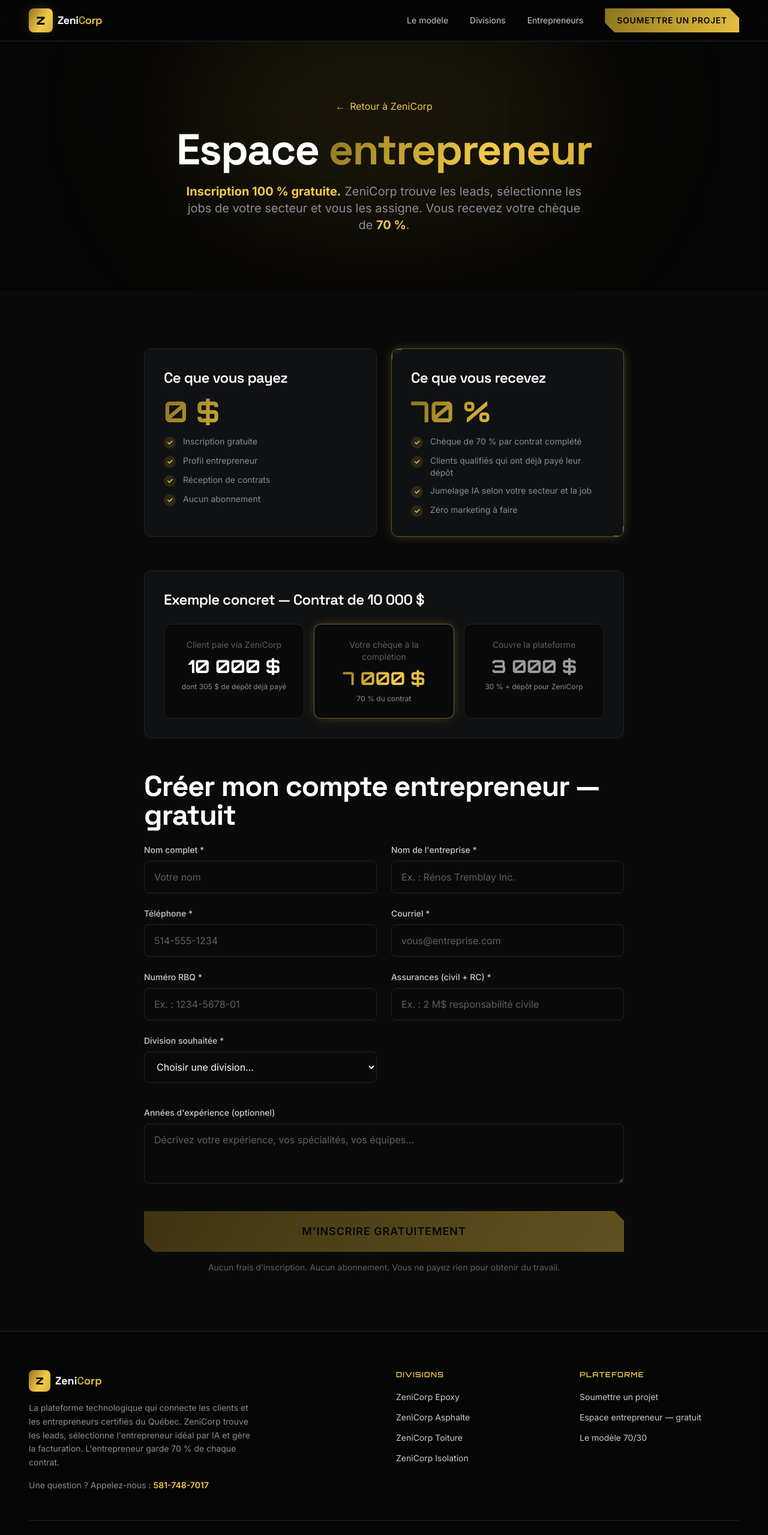
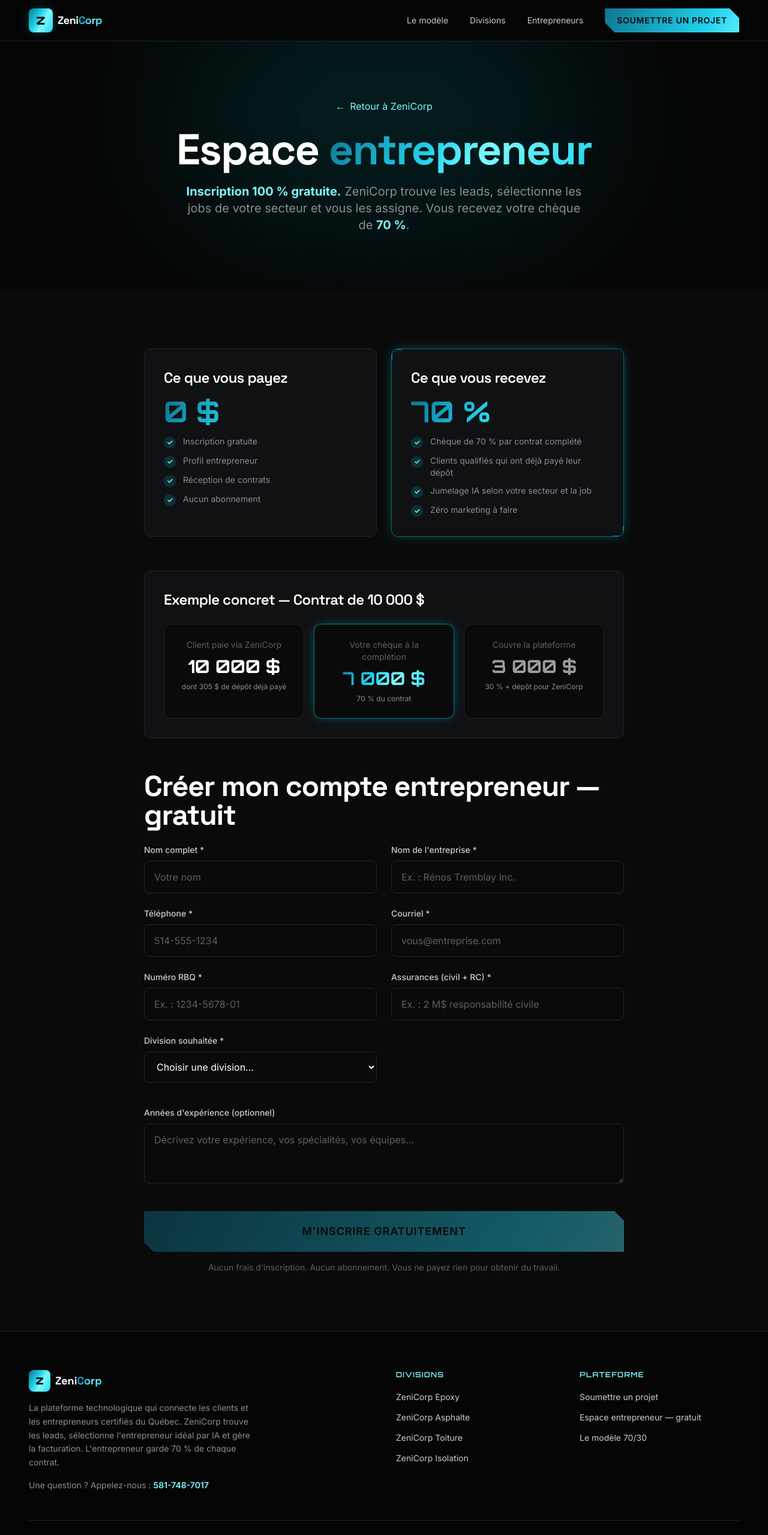
Before and after one commit to Alexandre08626/zenicorp-platform, a Next.js app: page /entrepreneur in a window 1280 px wide. Shown: the top 2559 px of the page at 60% size. Built offline with nearby package versions, Linux system fonts and the light colour scheme.

Commit message:
Changement palette: or/jaune -> cyan electrique (look IA tech)

```diff
--- a/src/app/api/soumission/route.ts
+++ b/src/app/api/soumission/route.ts
@@ -90,7 +90,7 @@ export async function POST(req: NextRequest) {
           <p>Bonjour <strong>${prenom}</strong>,</p>
           <p>Nous avons bien reçu votre soumission pour <strong>${division}</strong>.</p>
           ${paylinkUrl ? `<p>Pour réserver votre projet, payez le dépôt de <strong>305 $</strong> :</p>
-          <p><a href="${paylinkUrl}" style="display:inline-block;background:#D4AF37;color:#000;padding:14px 28px;text-decoration:none;font-weight:bold">PAYER LE DÉPÔT DE 305 $</a></p>` : ''}
+          <p><a href="${paylinkUrl}" style="display:inline-block;background:#00E5FF;color:#000;padding:14px 28px;text-decoration:none;font-weight:bold">PAYER LE DÉPÔT DE 305 $</a></p>` : ''}
           <p>Un conseiller ZeniCorp vous contactera sous 24 h.</p>
           <p style="color:#666;font-size:13px">ZeniCorp — Votre projet. Notre expertise.</p>
         </div>`,
--- a/src/app/entrepreneur/page.tsx
+++ b/src/app/entrepreneur/page.tsx
@@ -52,10 +52,10 @@ export default function EntrepreneurPage() {
       <main className="flex-1">
         <section className="py-16 sm:py-24 bg-black">
           <div className="container-zenicorp max-w-2xl text-center">
-            <div className="w-20 h-20 mx-auto grid place-items-center rounded-2xl bg-gold/10 border border-gold/40 mb-6 text-4xl animate-pulse-glow">✓</div>
+            <div className="w-20 h-20 mx-auto grid place-items-center rounded-2xl bg-cyan/10 border border-cyan/40 mb-6 text-4xl animate-pulse-glow">✓</div>
             <h2 className="heading-2 mb-4">Votre inscription est reçue !</h2>
             <p className="body-large mb-8">
-              Merci <strong className="text-goldBright">{form.entreprise}</strong> ! Un conseiller ZeniCorp
+              Merci <strong className="text-cyanBright">{form.entreprise}</strong> ! Un conseiller ZeniCorp
               vous contacte sous 24 h pour activer votre profil d'entrepreneur.
             </p>
             <div className="panel p-8 text-left mb-10">
@@ -68,7 +68,7 @@ export default function EntrepreneurPage() {
                   'Job complétée = chèque de 70 % du contrat.',
                 ].map((item, i) => (
                   <li key={i} className="flex items-start gap-4">
-                    <span className="w-8 h-8 flex items-center justify-center rounded-full bg-gold-gradient text-black font-bold flex-shrink-0">{i + 1}</span>
+                    <span className="w-8 h-8 flex items-center justify-center rounded-full bg-cyan-gradient text-black font-bold flex-shrink-0">{i + 1}</span>
                     <span className="body-base text-sm">{item}</span>
                   </li>
                 ))}
@@ -86,18 +86,18 @@ export default function EntrepreneurPage() {
       {/* Hero */}
       <section className="relative py-24 overflow-hidden bg-black">
         <div className="absolute inset-0 bg-grid opacity-50 bg-grid-fade" />
-        <div className="absolute -top-20 left-1/2 -translate-x-1/2 w-[700px] h-[400px] rounded-full bg-gold/10 blur-[120px]" />
+        <div className="absolute -top-20 left-1/2 -translate-x-1/2 w-[700px] h-[400px] rounded-full bg-cyan/10 blur-[120px]" />
         <div className="relative container-zenicorp z-10 text-center">
-          <Link href="/" className="inline-flex items-center gap-2 text-goldBright hover:text-gold transition-colors mb-6">
+          <Link href="/" className="inline-flex items-center gap-2 text-cyanBright hover:text-cyan transition-colors mb-6">
             <span>←</span> Retour à ZeniCorp
           </Link>
           <h1 className="heading-1 mb-5">
-            Espace <span className="text-gradient-gold">entrepreneur</span>
+            Espace <span className="text-gradient-cyan">entrepreneur</span>
           </h1>
           <p className="body-large max-w-2xl mx-auto">
-            <strong className="text-goldBright">Inscription 100 % gratuite.</strong> ZeniCorp trouve les leads,
+            <strong className="text-cyanBright">Inscription 100 % gratuite.</strong> ZeniCorp trouve les leads,
             sélectionne les jobs de votre secteur et vous les assigne. Vous recevez votre chèque de{' '}
-            <strong className="text-goldBright">70 %</strong>.
+            <strong className="text-cyanBright">70 %</strong>.
           </p>
         </div>
       </section>
@@ -108,23 +108,23 @@ export default function EntrepreneurPage() {
           <div className="grid grid-cols-1 md:grid-cols-2 gap-6 mb-14">
             <div className="panel panel-hover p-8">
               <h3 className="heading-3 mb-4">Ce que vous payez</h3>
-              <div className="font-tech text-5xl font-bold text-gradient-gold mb-4">0 $</div>
+              <div className="font-tech text-5xl font-bold text-gradient-cyan mb-4">0 $</div>
               <ul className="space-y-2.5">
                 {['Inscription gratuite', 'Profil entrepreneur', 'Réception de contrats', 'Aucun abonnement'].map((item) => (
                   <li key={item} className="flex items-start gap-3 text-muted">
-                    <span className="w-5 h-5 mt-0.5 grid place-items-center rounded-full bg-gold/15 text-goldBright text-xs font-bold flex-shrink-0">✓</span>
+                    <span className="w-5 h-5 mt-0.5 grid place-items-center rounded-full bg-cyan/15 text-cyanBright text-xs font-bold flex-shrink-0">✓</span>
                     <span className="text-sm">{item}</span>
                   </li>
                 ))}
               </ul>
             </div>
-            <div className="panel panel-glow corner p-8 border-gold/40 shadow-glow-gold-sm">
+            <div className="panel panel-glow corner p-8 border-cyan/40 shadow-glow-cyan-sm">
               <h3 className="heading-3 mb-4">Ce que vous recevez</h3>
-              <div className="font-tech text-5xl font-bold text-gradient-gold mb-4">70 %</div>
+              <div className="font-tech text-5xl font-bold text-gradient-cyan mb-4">70 %</div>
               <ul className="space-y-2.5">
                 {['Chèque de 70 % par contrat complété', 'Clients qualifiés qui ont déjà payé leur dépôt', 'Jumelage IA selon votre secteur et la job', 'Zéro marketing à faire'].map((item) => (
                   <li key={item} className="flex items-start gap-3 text-muted">
-                    <span className="w-5 h-5 mt-0.5 grid place-items-center rounded-full bg-gold/15 text-goldBright text-xs font-bold flex-shrink-0">✓</span>
+                    <span className="w-5 h-5 mt-0.5 grid place-items-center rounded-full bg-cyan/15 text-cyanBright text-xs font-bold flex-shrink-0">✓</span>
                     <span className="text-sm">{item}</span>
                   </li>
                 ))}
@@ -141,9 +141,9 @@ export default function EntrepreneurPage() {
                 <div className="font-tech text-3xl font-bold text-white">10 000 $</div>
                 <div className="text-xs text-muted mt-2">dont 305 $ de dépôt déjà payé</div>
               </div>
-              <div className="rounded-xl bg-black/50 border border-gold/50 p-6 shadow-glow-gold-sm">
+              <div className="rounded-xl bg-black/50 border border-cyan/50 p-6 shadow-glow-cyan-sm">
                 <div className="text-sm text-dim mb-2">Votre chèque à la complétion</div>
-                <div className="font-tech text-3xl font-bold text-gradient-gold">7 000 $</div>
+                <div className="font-tech text-3xl font-bold text-gradient-cyan">7 000 $</div>
                 <div className="text-xs text-muted mt-2">70 % du contrat</div>
               </div>
               <div className="rounded-xl bg-black/50 border border-line p-6">
@@ -209,7 +209,7 @@ export default function EntrepreneurPage() {
               </div>
             )}
 
-            <button type="submit" disabled={!complet || envoi} className={`btn-gold w-full text-lg py-5 ${!complet || envoi ? 'opacity-40 cursor-not-allowed' : ''}`}>
+            <button type="submit" disabled={!complet || envoi} className={`btn-cyan w-full text-lg py-5 ${!complet || envoi ? 'opacity-40 cursor-not-allowed' : ''}`}>
               {envoi ? 'ENVOI EN COURS...' : 'M\'INSCRIRE GRATUITEMENT'}
             </button>
             <p className="text-center text-sm text-dim mt-4">
--- a/src/app/globals.css
+++ b/src/app/globals.css
@@ -36,7 +36,7 @@
   }
 
   ::selection {
-    background: rgba(212, 175, 55, 0.85);
+    background: rgba(0, 229, 255, 0.85);
     color: #050505;
   }
 
@@ -62,26 +62,26 @@
   }
 
   /* ====== BOUTONS ====== */
-  .btn-gold {
+  .btn-cyan {
     @apply relative inline-flex items-center justify-center px-8 py-4 text-base font-semibold text-black uppercase tracking-wider
-      bg-gold-gradient bg-[length:200%_auto] bg-left hover:bg-right
-      transition-all duration-500 shadow-glow-gold-sm
+      bg-cyan-gradient bg-[length:200%_auto] bg-left hover:bg-right
+      transition-all duration-500 shadow-glow-cyan-sm
       focus:outline-none focus:ring-2 focus:ring-[rgba(242,201,76,0.6)] focus:ring-offset-2 focus:ring-offset-black;
     clip-path: polygon(0 0, calc(100% - 16px) 0, 100% 16px, 100% 100%, 16px 100%, 0 calc(100% - 16px));
   }
-  .btn-gold:hover {
+  .btn-cyan:hover {
     transform: translateY(-2px);
     box-shadow: 0 0 50px -8px rgba(242, 201, 76, 0.75);
   }
 
   .btn-ghost {
     @apply inline-flex items-center justify-center px-8 py-4 text-base font-semibold text-silver uppercase tracking-wider
-      bg-transparent border border-line hover:border-gold hover:text-goldBright
-      transition-all duration-300 focus:outline-none focus:ring-2 focus:ring-gold/40;
+      bg-transparent border border-line hover:border-cyan hover:text-cyanBright
+      transition-all duration-300 focus:outline-none focus:ring-2 focus:ring-cyan/40;
     clip-path: polygon(0 0, calc(100% - 16px) 0, 100% 16px, 100% 100%, 16px 100%, 0 calc(100% - 16px));
   }
   .btn-ghost:hover {
-    background: rgba(212, 175, 55, 0.06);
+    background: rgba(0, 229, 255, 0.06);
   }
 
   .btn-sm {
@@ -99,7 +99,7 @@
     @apply text-xl sm:text-2xl font-heading font-semibold tracking-tight text-white;
   }
   .eyebrow {
-    @apply inline-flex items-center gap-2 text-xs font-semibold uppercase tracking-[0.35em] text-goldBright;
+    @apply inline-flex items-center gap-2 text-xs font-semibold uppercase tracking-[0.35em] text-cyanBright;
   }
   .body-large {
     @apply text-lg sm:text-xl text-muted leading-relaxed;
@@ -107,8 +107,8 @@
   .body-base {
     @apply text-base text-muted leading-relaxed;
   }
-  .text-gradient-gold {
-    @apply bg-gold-gradient bg-clip-text text-transparent;
+  .text-gradient-cyan {
+    @apply bg-cyan-gradient bg-clip-text text-transparent;
   }
 
   /* ====== LAYOUT ====== */
@@ -122,13 +122,13 @@
     backdrop-filter: blur(8px);
   }
   .panel-hover {
-    @apply transition-all duration-300 hover:border-gold/60 hover:shadow-glow-gold-sm hover:-translate-y-1;
+    @apply transition-all duration-300 hover:border-cyan/60 hover:shadow-glow-cyan-sm hover:-translate-y-1;
   }
   .panel-glow::before {
     content: '';
     position: absolute;
     inset: 0;
-    background: radial-gradient(circle at 50% 0%, rgba(212, 175, 55, 0.1), transparent 60%);
+    background: radial-gradient(circle at 50% 0%, rgba(0, 229, 255, 0.1), transparent 60%);
     pointer-events: none;
   }
   .corner::after,
@@ -137,7 +137,7 @@
     position: absolute;
     width: 18px;
     height: 18px;
-    border-color: rgba(212, 175, 55, 0.6);
+    border-color: rgba(0, 229, 255, 0.6);
     border-style: solid;
     pointer-events: none;
   }
@@ -155,7 +155,7 @@
   /* ====== FORMULAIRE ====== */
   .input-field {
     @apply w-full px-4 py-3.5 text-white bg-black2/80 border border-line rounded-lg
-      placeholder:text-dim focus:outline-none focus:border-gold focus:ring-2 focus:ring-gold/25
+      placeholder:text-dim focus:outline-none focus:border-cyan focus:ring-2 focus:ring-cyan/25
       transition-all duration-200;
   }
   .label {
@@ -167,18 +167,18 @@
 
   /* ====== DIVISEUR / DÉCOR ====== */
   .hud-divider {
-    @apply h-px w-full bg-gradient-to-r from-transparent via-gold/50 to-transparent;
+    @apply h-px w-full bg-gradient-to-r from-transparent via-cyan/50 to-transparent;
   }
   .tech-chip {
-    @apply inline-flex items-center gap-2 px-3 py-1.5 text-xs font-medium text-goldBright border border-gold/30 bg-gold/5 rounded-full;
+    @apply inline-flex items-center gap-2 px-3 py-1.5 text-xs font-medium text-cyanBright border border-cyan/30 bg-cyan/5 rounded-full;
   }
 }
 
 @layer utilities {
   .bg-grid {
     background-image:
-      linear-gradient(rgba(212, 175, 55, 0.06) 1px, transparent 1px),
-      linear-gradient(90deg, rgba(212, 175, 55, 0.06) 1px, transparent 1px);
+      linear-gradient(rgba(0, 229, 255, 0.06) 1px, transparent 1px),
+      linear-gradient(90deg, rgba(0, 229, 255, 0.06) 1px, transparent 1px);
     background-size: 56px 56px;
   }
   .bg-grid-fade {
--- a/src/app/layout.tsx
+++ b/src/app/layout.tsx
@@ -92,22 +92,22 @@ export default function RootLayout({
         <header className="sticky top-0 z-50 bg-black/80 backdrop-blur-xl border-b border-line">
           <div className="container-zenicorp flex items-center justify-between py-3.5">
             <a href="/" className="flex items-center gap-2 group">
-              <div className="relative w-10 h-10 grid place-items-center rounded-lg bg-gold-gradient shadow-glow-gold-sm">
+              <div className="relative w-10 h-10 grid place-items-center rounded-lg bg-cyan-gradient shadow-glow-cyan-sm">
                 <span className="font-tech font-black text-black text-lg leading-none">Z</span>
               </div>
               <span className="font-heading text-lg font-bold tracking-tight">
-                Zeni<span className="text-gradient-gold">Corp</span>
+                Zeni<span className="text-gradient-cyan">Corp</span>
               </span>
             </a>
 
             <nav className="hidden md:flex items-center gap-9">
-              <a href="/#modele" className="text-sm text-silver hover:text-goldBright transition-colors">Le modèle</a>
-              <a href="/#divisions" className="text-sm text-silver hover:text-goldBright transition-colors">Divisions</a>
-              <a href="/entrepreneur" className="text-sm text-silver hover:text-goldBright transition-colors">Entrepreneurs</a>
-              <a href="/projet" className="btn-gold btn-sm">Soumettre un projet</a>
+              <a href="/#modele" className="text-sm text-silver hover:text-cyanBright transition-colors">Le modèle</a>
+              <a href="/#divisions" className="text-sm text-silver hover:text-cyanBright transition-colors">Divisions</a>
+              <a href="/entrepreneur" className="text-sm text-silver hover:text-cyanBright transition-colors">Entrepreneurs</a>
+              <a href="/projet" className="btn-cyan btn-sm">Soumettre un projet</a>
             </nav>
 
-            <a href="/projet" className="md:hidden btn-gold btn-sm">Mon projet</a>
+            <a href="/projet" className="md:hidden btn-cyan btn-sm">Mon projet</a>
           </div>
         </header>
 
@@ -119,11 +119,11 @@ export default function RootLayout({
             <div className="grid grid-cols-1 md:grid-cols-4 gap-10">
               <div className="md:col-span-2">
                 <a href="/" className="flex items-center gap-2 mb-4">
-                  <div className="relative w-9 h-9 grid place-items-center rounded-lg bg-gold-gradient">
+                  <div className="relative w-9 h-9 grid place-items-center rounded-lg bg-cyan-gradient">
                     <span className="font-tech font-black text-black text-base leading-none">Z</span>
                   </div>
                   <span className="font-heading text-lg font-bold">
-                    Zeni<span className="text-gradient-gold">Corp</span>
+                    Zeni<span className="text-gradient-cyan">Corp</span>
                   </span>
                 </a>
                 <p className="text-sm text-muted leading-relaxed max-w-sm">
@@ -133,26 +133,26 @@ export default function RootLayout({
                 </p>
                 <p className="mt-4 text-sm text-silver">
                   <span className="text-muted">Une question ? Appelez-nous :</span>{' '}
-                  <a href="tel:5817487017" className="text-goldBright hover:text-gold font-semibold">581-748-7017</a>
+                  <a href="tel:5817487017" className="text-cyanBright hover:text-cyan font-semibold">581-748-7017</a>
                 </p>
               </div>
 
               <div>
-                <h4 className="font-tech text-xs font-semibold text-goldBright uppercase tracking-widest mb-4">Divisions</h4>
+                <h4 className="font-tech text-xs font-semibold text-cyanBright uppercase tracking-widest mb-4">Divisions</h4>
                 <ul className="space-y-2.5">
-                  <li><a href="/epoxy" className="text-sm text-silver hover:text-goldBright transition-colors">ZeniCorp Epoxy</a></li>
-                  <li><a href="/asphalte" className="text-sm text-silver hover:text-goldBright transition-colors">ZeniCorp Asphalte</a></li>
-                  <li><a href="/toiture" className="text-sm text-silver hover:text-goldBright transition-colors">ZeniCorp Toiture</a></li>
-                  <li><a href="/isolation" className="text-sm text-silver hover:text-goldBright transition-colors">ZeniCorp Isolation</a></li>
+                  <li><a href="/epoxy" className="text-sm text-silver hover:text-cyanBright transition-colors">ZeniCorp Epoxy</a></li>
+                  <li><a href="/asphalte" className="text-sm text-silver hover:text-cyanBright transition-colors">ZeniCorp Asphalte</a></li>
+                  <li><a href="/toiture" className="text-sm text-silver hover:text-cyanBright transition-colors">ZeniCorp Toiture</a></li>
+                  <li><a href="/isolation" className="text-sm text-silver hover:text-cyanBright transition-colors">ZeniCorp Isolation</a></li>
                 </ul>
               </div>
 
               <div>
-                <h4 className="font-tech text-xs font-semibold text-goldBright uppercase tracking-widest mb-4">Plateforme</h4>
+                <h4 className="font-tech text-xs font-semibold text-cyanBright uppercase tracking-widest mb-4">Plateforme</h4>
                 <ul className="space-y-2.5">
-                  <li><a href="/projet" className="text-sm text-silver hover:text-goldBright transition-colors">Soumettre un projet</a></li>
-                  <li><a href="/entrepreneur" className="text-sm text-silver hover:text-goldBright transition-colors">Espace entrepreneur — gratuit</a></li>
-                  <li><a href="/#modele" className="text-sm text-silver hover:text-goldBright transition-colors">Le modèle 70/30</a></li>
+                  <li><a href="/projet" className="text-sm text-silver hover:text-cyanBright transition-colors">Soumettre un projet</a></li>
+                  <li><a href="/entrepreneur" className="text-sm text-silver hover:text-cyanBright transition-colors">Espace entrepreneur — gratuit</a></li>
+                  <li><a href="/#modele" className="text-sm text-silver hover:text-cyanBright transition-colors">Le modèle 70/30</a></li>
                 </ul>
               </div>
             </div>
--- a/tailwind.config.js
+++ b/tailwind.config.js
@@ -17,10 +17,10 @@ module.exports = {
         silver: '#C9CBCF',
         muted: '#8A8D93',
         dim: '#5C5F66',
-        gold: '#D4AF37',
-        goldBright: '#F2C94C',
-        goldSoft: '#E8C66A',
-        goldDim: '#8C7420',
+        cyan: '#00E5FF',
+        cyanBright: '#7DF9FF',
+        cyanSoft: '#67E8F9',
+        cyanDim: '#0E7490',
         white: '#FFFFFF',
       },
       fontFamily: {
@@ -29,13 +29,13 @@ module.exports = {
         tech: ['var(--font-orbitron)', 'sans-serif'],
       },
       boxShadow: {
-        'glow-gold': '0 0 40px -8px rgba(212,175,55,0.45)',
-        'glow-gold-sm': '0 0 20px -6px rgba(212,175,55,0.5)',
-        'glow-amber': '0 0 60px -10px rgba(242,201,76,0.5)',
+        'glow-cyan': '0 0 40px -8px rgba(0,229,255,0.45)',
+        'glow-cyan-sm': '0 0 20px -6px rgba(0,229,255,0.5)',
+        'glow-cyan-soft': '0 0 60px -10px rgba(34,211,238,0.5)',
         'card-dark': '0 20px 60px -20px rgba(0,0,0,0.9)',
       },
       backgroundImage: {
-        'gold-gradient': 'linear-gradient(120deg, #8C7420 0%, #D4AF37 40%, #F2C94C 60%, #D4AF37 100%)',
+        'cyan-gradient': 'linear-gradient(120deg, #0E7490 0%, #22D3EE 40%, #7DF9FF 60%, #22D3EE 100%)',
       },
       keyframes: {
         floaty: {
```
Also changed, not shown: src/app/page.tsx (+44 -44 lines), src/app/projet/page.tsx (+14 -14 lines), src/components/division-page.tsx (+12 -12 lines).
